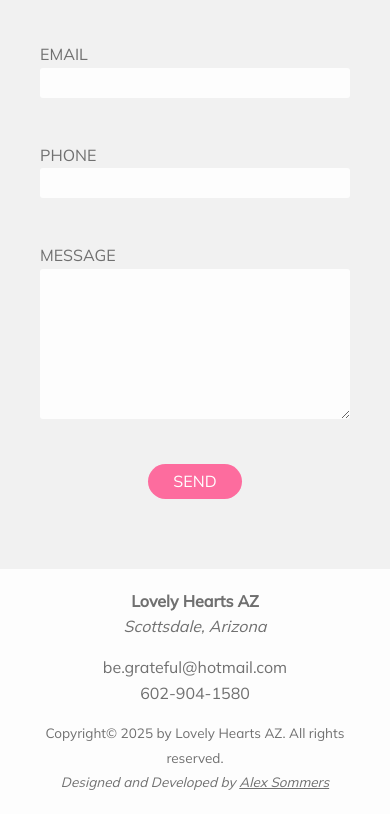
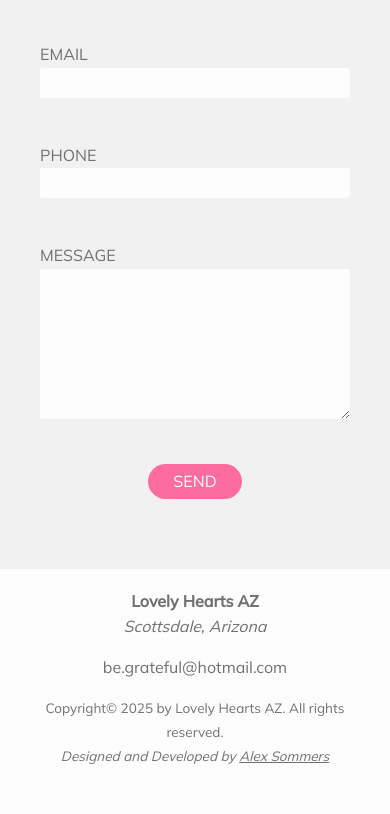
Before and after one commit to alexsommers7/lovelyheartsaz, a website: page index.html in a window 390 px wide. Shown: the part 6532-7346 px from the top of the page. After the commit the page ends 7321 px from the top, so only its background shows below. Drawn offline with nearby package versions, Linux system fonts and the light colour scheme.

Commit message:
refactor: Remove phone number from footer

```diff
--- a/index.html
+++ b/index.html
@@ -478,7 +478,6 @@
 				</div>
 				<div class="footer__right">
 					<p class="footer__contact">be.grateful@hotmail.com</p>
-					<p class="footer__contact">602-904-1580</p>
 				</div>
 			</div>
 			<div class="copyright">
```
